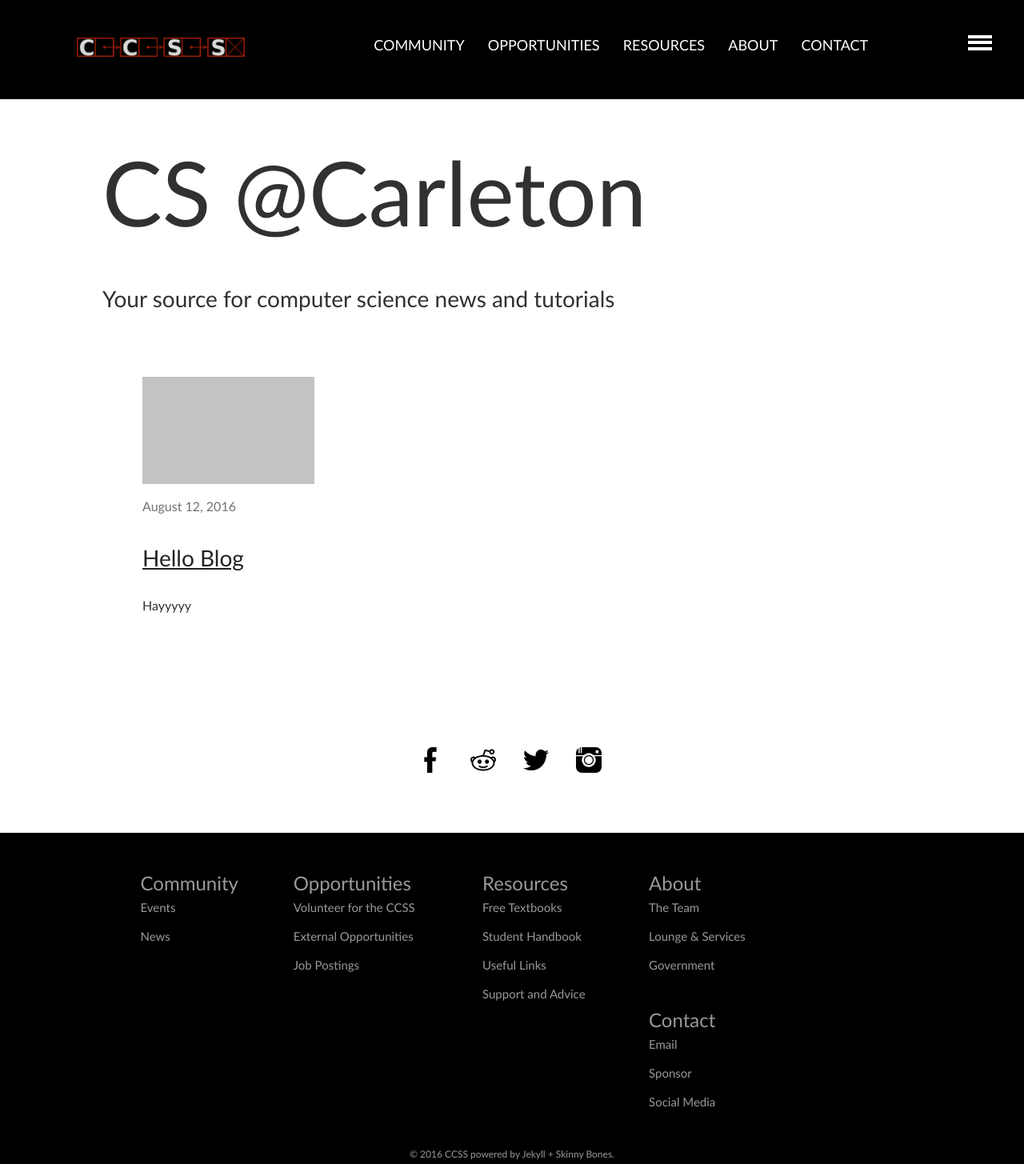
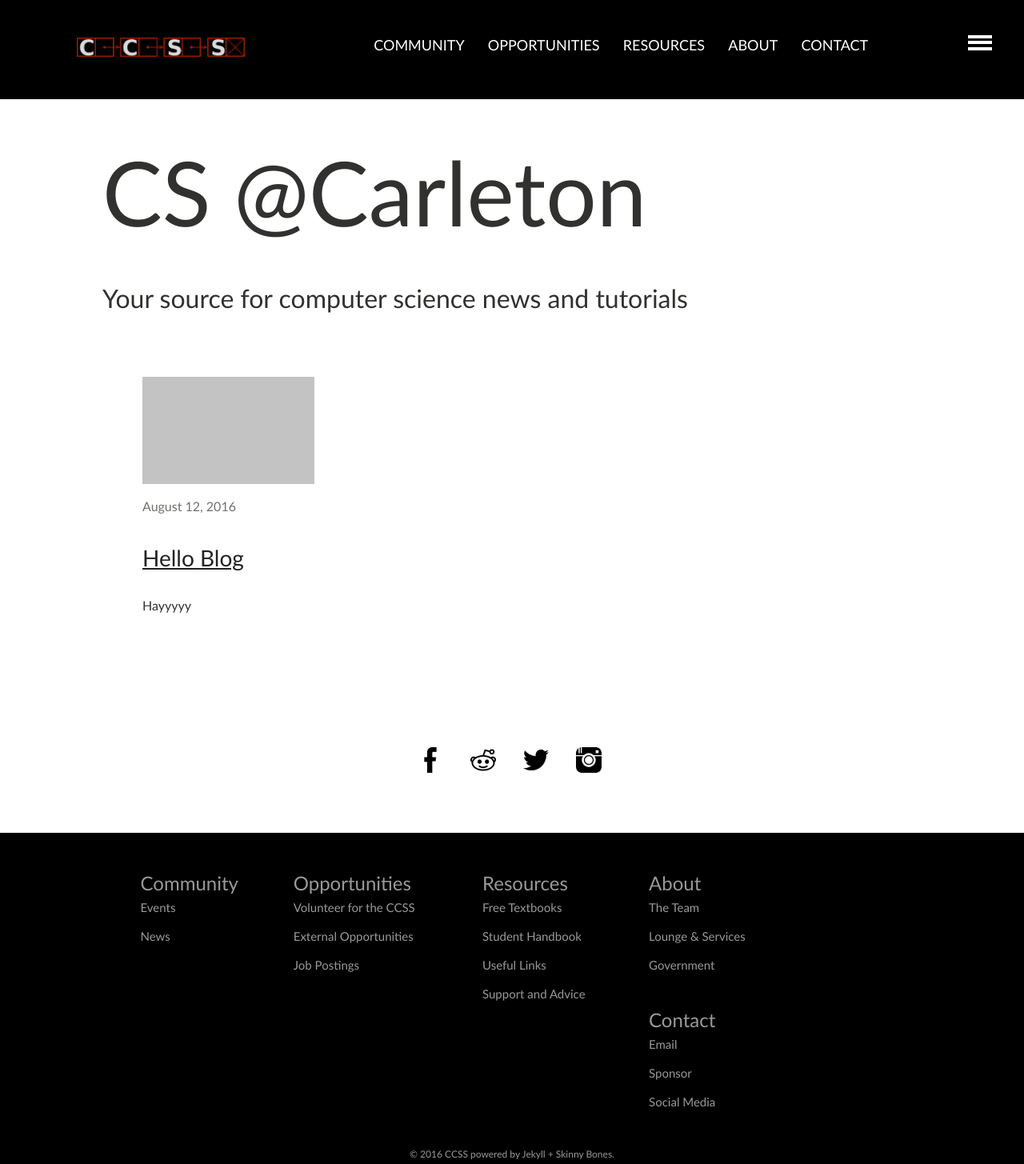
Before and after one commit to brittnylapierre/ccss_web, a Jekyll site: the page built from community/news/index.md, in a window 1280 px wide. Shown: the whole page at 80% size. Built offline with Jekyll 4.4.1, drawn with Linux system fonts in a browser that asks for light colours.

```diff
--- a/community/news/index.md
+++ b/community/news/index.md
@@ -6,7 +6,7 @@ published: true
 ---
 <div class='content-wrap'>
 	<h1 class='big-page-title'>CS @Carleton</h1>
-    <h3>Your source for computer science news and tutorials</h3>
+    <h2>Your source for computer science news and tutorials</h2>
 	<div class="tiles">
 	{% for post in site.categories.blog %}
   		{% include post-grid.html %}
```
